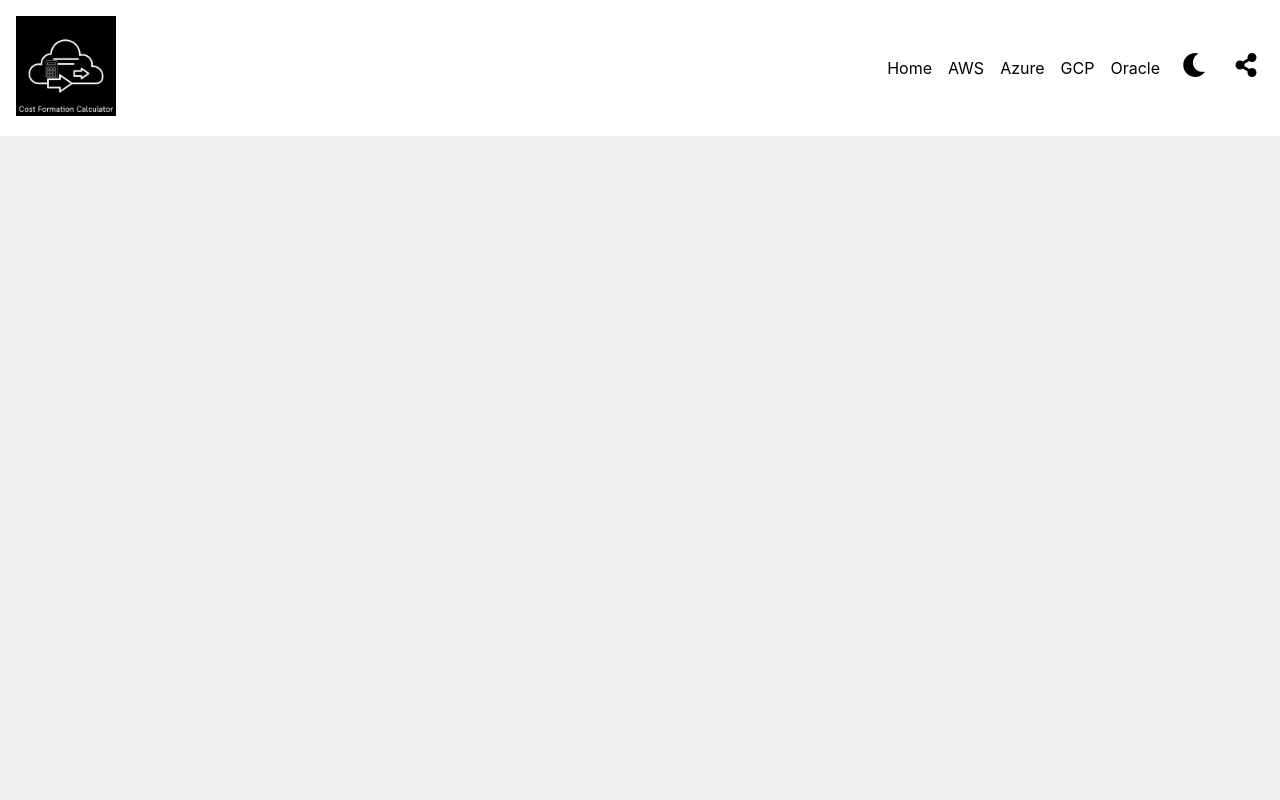
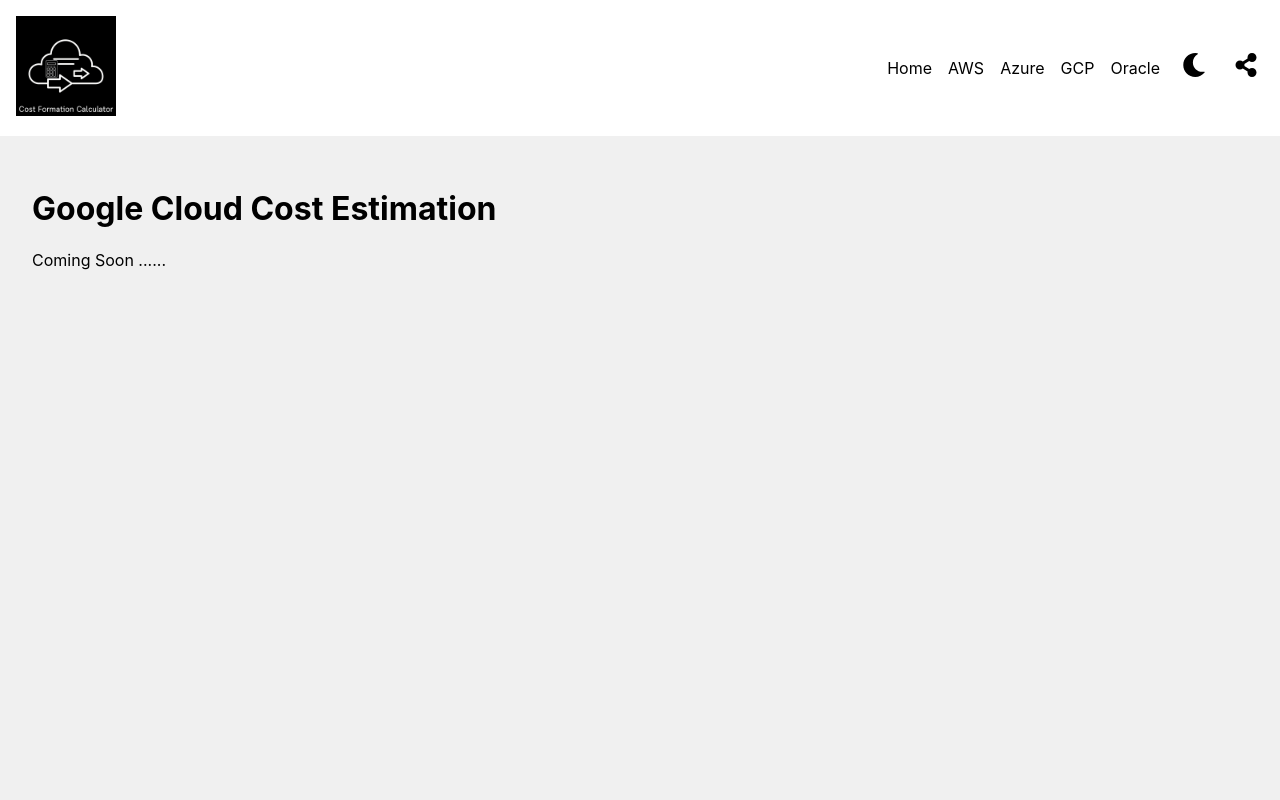
Before and after one commit to gauthamarcot/CostFormation, a React (Create React App) app in the folder cfc_fe/: page /gcp in a window 1280 px wide. Shown: the top 800 px of the page. Built offline with nearby package versions, Linux system fonts and the light colour scheme.

Commit message:
[webapp] added azure gcp empty pages

```diff
--- a/cfc_fe/src/App.js
+++ b/cfc_fe/src/App.js
@@ -6,8 +6,10 @@
 import Hero from './components/Hero';
 import Footer from './components/Footer';
 import ScrollToTop from './components/ScrollToTop';
-import AwsPage from './pages/AwsPage';
+import AwsPage from './pages/aws/AwsPage';
 import styled from 'styled-components';
+import AzurePage from './pages/azure/AzurePage';
+import GcpPage from './pages/gcp/GcpPage';
 
 
 
@@ -48,6 +50,8 @@
           <Routes> {/* Define your routes */}
             <Route path="/" element={<Hero />} />
             <Route path="/aws" element={<AwsPage />} />
+            <Route path="/azure" element = {<AzurePage />} />
+            <Route path="/gcp" element = {<GcpPage />} />
             {/* Add a NotFoundPage route if desired */}
           </Routes>
           </Container>
--- /dev/null
+++ b/cfc_fe/src/pages/azure/AzurePage.js
@@ -0,0 +1,87 @@
+import React, { useState, useEffect } from "react";
+import styled from "styled-components";
+
+const PaginationContainer = styled.div`
+  display: flex;
+  justify-content: center;
+  margin-top: 1rem;
+  flex-wrap: wrap; // Allow wrapping to multiple lines
+`;
+
+const PageContainer = styled.div`
+  padding: 2rem;
+  color: ${({ theme }) => theme.text};
+`;
+
+const AzurePage = () => {
+//     const [services, setServices] = useState([]);
+//     const [filteredServices, setFilteredServices] = useState([]);
+//     const [searchTerm, setSearchTerm] = useState("");
+//     const [currentPage, setCurrentPage] = useState(1);
+//     const [expandedDescriptions, setExpandedDescriptions] = useState({}); // Store expanded state for each service
+//     const servicesPerPage = 10;
+
+//     useEffect(() => {
+//       const fetchServices = async () => {
+//         try {
+//           const response = await axios.get(
+//             "http://127.0.0.1:5000/cfc/v1/auth/cp_service/aws/services"
+//           );
+//           setServices(response.data);
+//           setFilteredServices(response.data);
+//         } catch (error) {
+//           console.error("Error fetching services:", error);
+//           // Handle error, e.g., display an error message to the user
+//         }
+//       };
+
+//       fetchServices();
+//     }, []);
+
+//     useEffect(() => {
+//       const filtered = services.filter((service) => {
+//         const search = searchTerm.toLowerCase();
+//         return (
+//           service.name.toLowerCase().includes(search) ||
+//           service.description.toLowerCase().includes(search) ||
+//           service.search_words.some((word) => word.toLowerCase().includes(search))
+//         );
+//       });
+//       setFilteredServices(filtered);
+//       setCurrentPage(1); // Reset to first page when search term changes
+//     }, [searchTerm, services]);
+
+//     const indexOfLastService = currentPage * servicesPerPage;
+//     const indexOfFirstService = indexOfLastService - servicesPerPage;
+//     const currentServices
+//    = filteredServices.slice(
+//       indexOfFirstService,
+//       indexOfLastService
+//     );
+
+//     const
+//    handleSearchChange = (event) => {
+//       setSearchTerm(event.target.value);
+//     };
+
+//     const handlePageChange = (pageNumber) => {
+//       setCurrentPage(pageNumber);
+//     };
+
+//     const handleViewMoreClick = (serviceName) => {
+//       setExpandedDescriptions({
+//         ...expandedDescriptions,
+//         [serviceName]: !expandedDescriptions[serviceName],
+//       });
+//     };
+
+//     const totalPages = Math.ceil(filteredServices.length / servicesPerPage);
+
+    return (
+      <PageContainer>
+        <h1>Azure Cost Estimation</h1>
+        <p> Coming Soon ......</p>
+      </PageContainer> )
+}
+
+export default AzurePage;
--- /dev/null
+++ b/cfc_fe/src/pages/gcp/GcpPage.js
@@ -0,0 +1,87 @@
+import React, {  } from "react";
+import styled from "styled-components";
+
+const PaginationContainer = styled.div`
+  display: flex;
+  justify-content: center;
+  margin-top: 1rem;
+  flex-wrap: wrap; // Allow wrapping to multiple lines
+`;
+
+const PageContainer = styled.div`
+  padding: 2rem;
+  color: ${({ theme }) => theme.text};
+`;
+
+const GcpPage = () => {
+//     const [services, setServices] = useState([]);
+//     const [filteredServices, setFilteredServices] = useState([]);
+//     const [searchTerm, setSearchTerm] = useState("");
+//     const [currentPage, setCurrentPage] = useState(1);
+//     const [expandedDescriptions, setExpandedDescriptions] = useState({}); // Store expanded state for each service
+//     const servicesPerPage = 10;
+
+//     useEffect(() => {
+//       const fetchServices = async () => {
+//         try {
+//           const response = await axios.get(
+//             "http://127.0.0.1:5000/cfc/v1/auth/cp_service/aws/services"
+//           );
+//           setServices(response.data);
+//           setFilteredServices(response.data);
+//         } catch (error) {
+//           console.error("Error fetching services:", error);
+//           // Handle error, e.g., display an error message to the user
+//         }
+//       };
+
+//       fetchServices();
+//     }, []);
+
+//     useEffect(() => {
+//       const filtered = services.filter((service) => {
+//         const search = searchTerm.toLowerCase();
+//         return (
+//           service.name.toLowerCase().includes(search) ||
+//           service.description.toLowerCase().includes(search) ||
+//           service.search_words.some((word) => word.toLowerCase().includes(search))
+//         );
+//       });
+//       setFilteredServices(filtered);
+//       setCurrentPage(1); // Reset to first page when search term changes
+//     }, [searchTerm, services]);
+
+//     const indexOfLastService = currentPage * servicesPerPage;
+//     const indexOfFirstService = indexOfLastService - servicesPerPage;
+//     const currentServices
+//    = filteredServices.slice(
+//       indexOfFirstService,
+//       indexOfLastService
+//     );
+
+//     const
+//    handleSearchChange = (event) => {
+//       setSearchTerm(event.target.value);
+//     };
+
+//     const handlePageChange = (pageNumber) => {
+//       setCurrentPage(pageNumber);
+//     };
+
+//     const handleViewMoreClick = (serviceName) => {
+//       setExpandedDescriptions({
+//         ...expandedDescriptions,
+//         [serviceName]: !expandedDescriptions[serviceName],
+//       });
+//     };
+
+//     const totalPages = Math.ceil(filteredServices.length / servicesPerPage);
+
+    return (
+      <PageContainer>
+        <h1>Google Cloud Cost Estimation</h1>
+        <p> Coming Soon ......</p>
+      </PageContainer> )
+}
+
+export default GcpPage;
```
Also changed, not shown: cfc_fe/src/pages/aws/AwsPage.js (renamed from cfc_fe/src/pages/AwsPage.js).
